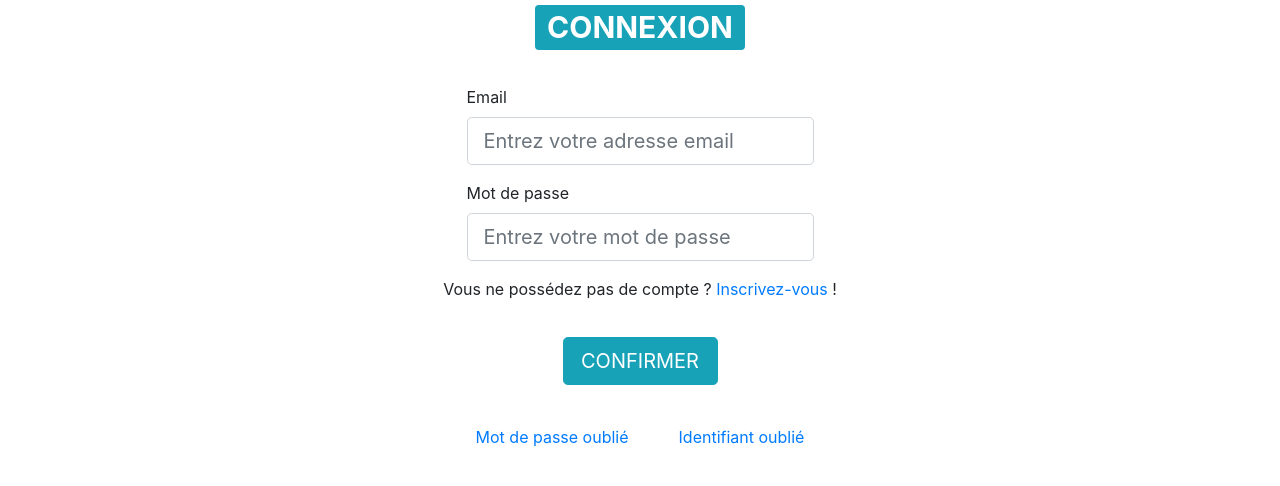
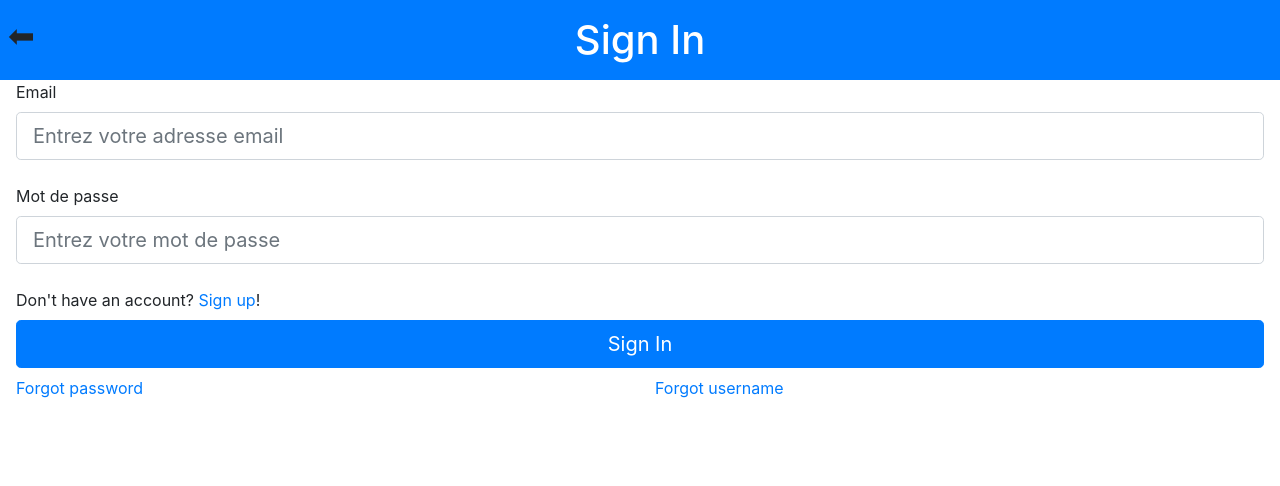
Before and after one commit to Nicolas-Calixte/projectBot, a React (Create React App) app: page /login in a window 1280 px wide. Shown: the top 486 px of the page. Built offline with nearby package versions, Linux system fonts and the light colour scheme.

Commit message:
chore: general clean up and fix

```diff
--- /dev/null
+++ b/prettier.config.js
@@ -0,0 +1,3 @@
+module.exports = {
+  semi: false,
+};
--- /dev/null
+++ b/src/classNames.js
@@ -0,0 +1,7 @@
+const classNames = (defaultClassNames = "", { className = "" } = {}) => ({
+  className: [
+    ...new Set(defaultClassNames.split(/\s+/).concat(className.split(/\s+/))),
+  ].join(" "),
+})
+
+export default classNames
--- /dev/null
+++ b/src/components/Page.jsx
@@ -0,0 +1,61 @@
+import { useCallback } from "react"
+import { useHistory } from "react-router"
+import { Container } from "react-bootstrap"
+
+import classNames from "../classNames"
+
+const BackButton = (props) => {
+  const history = useHistory()
+  const handleClick = useCallback(() => {
+    history.goBack()
+  }, [history])
+
+  return (
+    <span onClick={handleClick} className="h2 position-absolute" {...props}>
+      ⬅︎
+    </span>
+  )
+}
+
+export const PageHeader = (props) => {
+  const { children, noBack, ...otherProps } = props
+
+  return (
+    <header
+      {...otherProps}
+      {...classNames(
+        "d-flex align-items-center bg-primary px-2 py-3 position-fixed top-0 start-0 end-0 w-100",
+        props
+      )}
+      style={{ zIndex: 100000 }}
+    >
+      {noBack ? null : <BackButton />}
+      <h1 {...classNames("flex-grow-1 text-white text-center m-0", props)}>
+        {children}
+      </h1>
+    </header>
+  )
+}
+
+export const PageContent = (props) => {
+  const { noPadding, ...otherProps } = props
+
+  return (
+    <div
+      {...otherProps}
+      {...classNames(`flex-grow-1  ${noPadding ? "" : "p-3"}`, otherProps)}
+      style={{ marginTop: 64 }}
+    />
+  )
+}
+
+const Page = (props) => (
+  <Container
+    as="main"
+    fluid
+    {...props}
+    {...classNames("h-100 d-flex flex-column p-0", props)}
+  />
+)
+
+export default Page
--- a/src/components/dashboardComponents/tasks/Tasks.js
+++ b/src/components/dashboardComponents/tasks/Tasks.js
@@ -1,8 +1,6 @@
-import { Tab } from "bootstrap"
 import React, { useState } from "react"
-import { Row, Tabs } from "react-bootstrap"
-import { useHistory } from "react-router-dom"
-import { Link } from "react-router-dom"
+import { Row, Tabs, Tab } from "react-bootstrap"
+import { Link, useHistory } from "react-router-dom"
 
 import MainBackButton from "../../primaryComponents/MainBackButton"
 import MainTitle from "../../primaryComponents/MainTitle"
--- a/src/components/logInPageComponents/CreateAccountLine.js
+++ /dev/null
@@ -1,13 +0,0 @@
-import React from "react"
-import { Link } from "react-router-dom"
-
-const CreateAccountLine = () => {
-  return (
-    <p>
-      Vous ne possédez pas de compte ? <Link to="/signup">Inscrivez-vous</Link>{" "}
-      !
-    </p>
-  )
-}
-
-export default CreateAccountLine
--- a/src/components/logInPageComponents/FormLogIn.js
+++ /dev/null
@@ -1,29 +0,0 @@
-import React from "react"
-import { Form, FormControl, FormGroup, FormLabel } from "react-bootstrap"
-
-const FormLogIn = () => {
-  return (
-    <div>
-      <Form>
-        <FormGroup controlId="formBasicEmail">
-          <FormLabel>Email</FormLabel>
-          <FormControl
-            size="lg"
-            type="email"
-            placeholder="Entrez votre adresse email"
-          />
-        </FormGroup>
-        <FormGroup controlId="formBasicPassword">
-          <FormLabel>Mot de passe</FormLabel>
-          <FormControl
-            size="lg"
-            type="password"
-            placeholder="Entrez votre mot de passe"
-          />
-        </FormGroup>
-      </Form>
-    </div>
-  )
-}
-
-export default FormLogIn
--- a/src/components/logInPageComponents/LinksLogInPage.js
+++ /dev/null
@@ -1,20 +0,0 @@
-import React from "react"
-import { Nav, NavItem } from "react-bootstrap"
-import { Link } from "react-router-dom"
-
-const LinksLogInPage = () => {
-  return (
-    <div style={{ marginTop: "40px" }}>
-      <Nav row>
-        <NavItem style={{ marginRight: "50px" }}>
-          <Link to="/login/resetpassword">Mot de passe oublié</Link>
-        </NavItem>
-        <NavItem>
-          <Link to="/login/resetemail">Identifiant oublié</Link>
-        </NavItem>
-      </Nav>
-    </div>
-  )
-}
-
-export default LinksLogInPage
--- a/src/components/primaryComponents/MainButton.js
+++ b/src/components/primaryComponents/MainButton.js
@@ -13,7 +13,6 @@ const MainButton = (props) => {
         style={{ width: "155px" }}
         to={to}
         onClick={onClick}
-        active
       >
         CONFIRMER
       </Link>
--- a/src/index.css
+++ /dev/null
@@ -1,13 +0,0 @@
-body {
-  margin: 0;
-  font-family: -apple-system, BlinkMacSystemFont, 'Segoe UI', 'Roboto', 'Oxygen',
-    'Ubuntu', 'Cantarell', 'Fira Sans', 'Droid Sans', 'Helvetica Neue',
-    sans-serif;
-  -webkit-font-smoothing: antialiased;
-  -moz-osx-font-smoothing: grayscale;
-}
-
-code {
-  font-family: source-code-pro, Menlo, Monaco, Consolas, 'Courier New',
-    monospace;
-}
--- a/src/index.js
+++ b/src/index.js
@@ -1,11 +1,9 @@
 import React from "react"
 import ReactDOM from "react-dom"
 import { BrowserRouter as Router } from "react-router-dom"
-import "./index.css"
+import "bootstrap/dist/css/bootstrap.css"
+
 import App from "./App"
-import "bootstrap/dist/css/bootstrap.css"
-import "bootstrap/dist/js/bootstrap.bundle.min"
-import reportWebVitals from "./reportWebVitals"
 
 ReactDOM.render(
   <React.StrictMode>
@@ -15,8 +13,3 @@ ReactDOM.render(
   </React.StrictMode>,
   document.getElementById("root")
 )
-
-// If you want to start measuring performance in your app, pass a function
-// to log results (for example: reportWebVitals(console.log))
-// or send to an analytics endpoint. Learn more: https://bit.ly/CRA-vitals
-reportWebVitals()
--- a/src/pages/LogInPage.js
+++ b/src/pages/LogInPage.js
@@ -1,22 +1,78 @@
-import React from "react"
+import React, { useCallback } from "react"
+import {
+  Button,
+  Form,
+  FormControl,
+  FormGroup,
+  FormLabel,
+  Row,
+  Col,
+} from "react-bootstrap"
 
-import FormLogIn from "../components/logInPageComponents/FormLogIn"
-import CreateAccountLine from "../components/logInPageComponents/CreateAccountLine"
-import MainTitle from "../components/primaryComponents/MainTitle"
-import MainButton from "../components/primaryComponents/MainButton"
-import LinksLogInPage from "../components/logInPageComponents/LinksLogInPage"
+import Page, { PageContent, PageHeader } from "../components/Page"
+import { useHistory } from "react-router"
+import { Link } from "react-router-dom"
 
 const LogInPage = () => {
+  const history = useHistory()
+  const handleSubmit = useCallback(() => {
+    // if (creds === ok)
+
+    history.push("/dashboard")
+  })
+
   return (
-    <div
-      style={{ display: "flex", alignItems: "center", flexDirection: "column" }}
-    >
-      <MainTitle title="CONNEXION" />
-      <FormLogIn />
-      <CreateAccountLine />
-      <MainButton to="/dashboard" />
-      <LinksLogInPage />
-    </div>
+    <Page>
+      <PageHeader>Sign In</PageHeader>
+      <PageContent className="align-items-center gy-3">
+        <Form>
+          <Row className="mb-2">
+            <Col>
+              <FormGroup controlId="formBasicEmail">
+                <FormLabel>Email</FormLabel>
+                <FormControl
+                  size="lg"
+                  type="email"
+                  placeholder="Entrez votre adresse email"
+                />
+              </FormGroup>
+            </Col>
+          </Row>
+          <Row className="mb-2">
+            <Col>
+              <FormGroup controlId="formBasicPassword">
+                <FormLabel>Mot de passe</FormLabel>
+                <FormControl
+                  size="lg"
+                  type="password"
+                  placeholder="Entrez votre mot de passe"
+                />
+              </FormGroup>
+            </Col>
+          </Row>
+        </Form>
+        <Row className="mb-2">
+          <Col>
+            Don't have an account? <Link to="/signup">Sign up</Link>!
+          </Col>
+        </Row>
+        <Row className="mb-2">
+          <Col>
+            <Button size="lg" block onClick={handleSubmit}>
+              Sign In
+            </Button>
+          </Col>
+        </Row>
+        <Row className="mb-2">
+          <Col>
+            <Link to="/login/resetpassword">Forgot password</Link>
+          </Col>
+          <Col>
+            <Link to="/login/resetemail">Forgot username</Link>
+          </Col>
+        </Row>
+      </PageContent>
+    </Page>
   )
 }
 
```
Also changed, not shown: .eslintrc.js.
